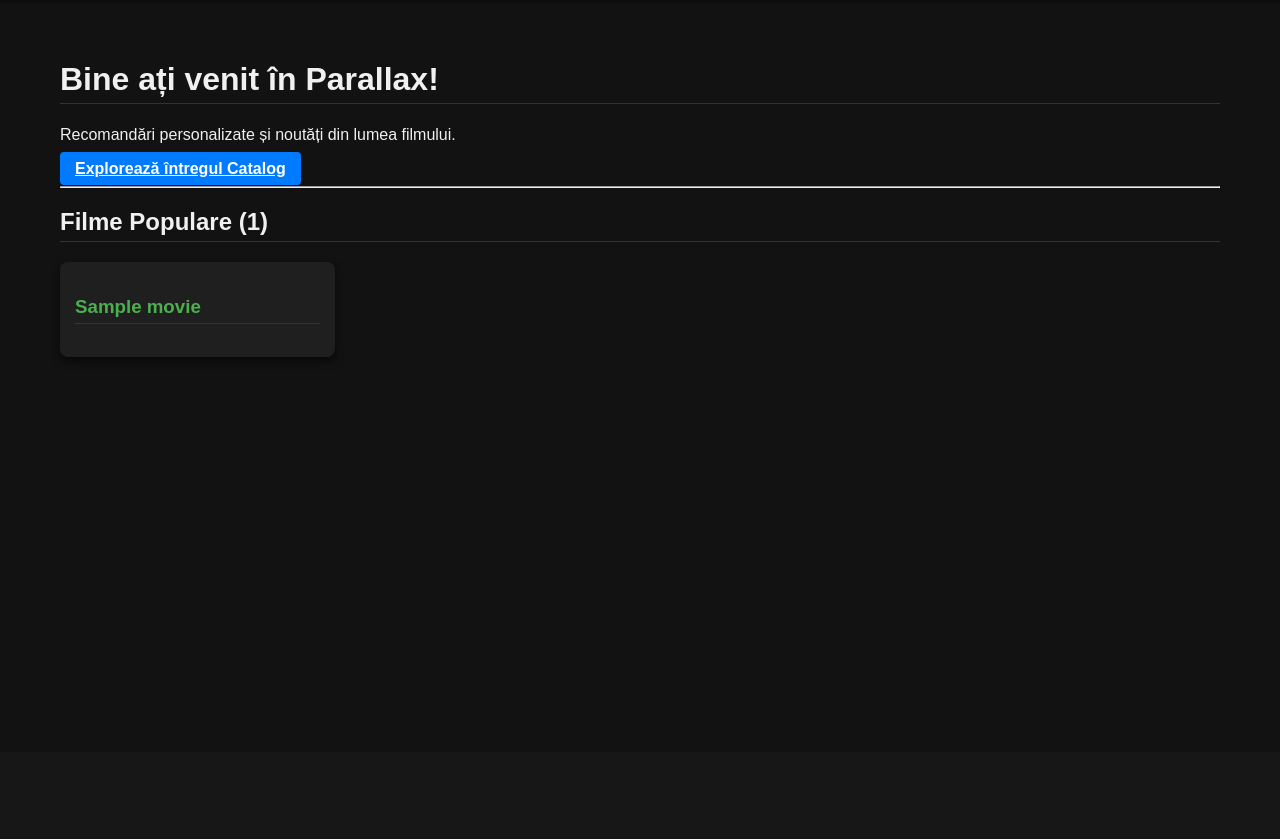
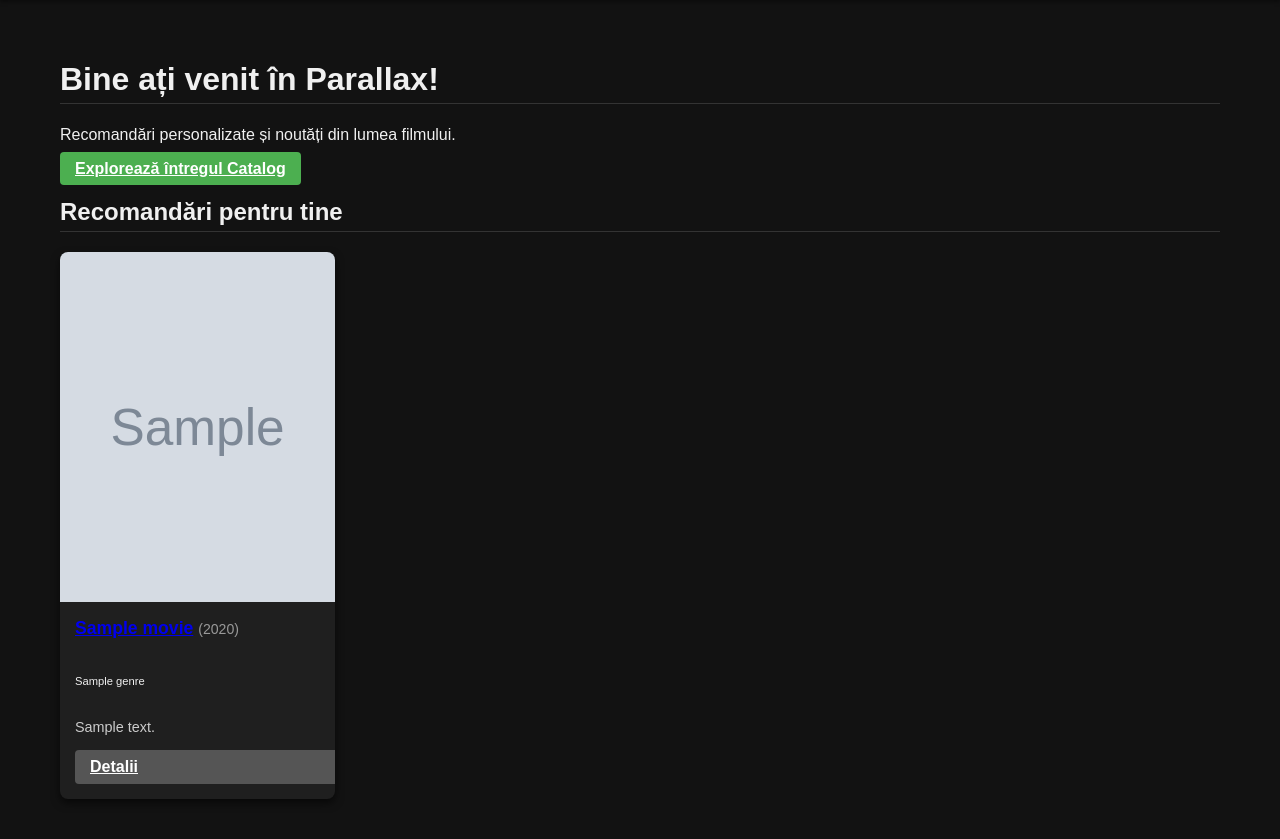
Before and after one commit to raavar/Parallax-Movie-Universe, a Flask app: page /home in a window 1280 px wide. Shown: the part 48-887 px from the top of the page. Before the commit the page ends 407 px from the top, so only its background shows below. Run offline with Flask 3, Linux system fonts and the light colour scheme; tables that the repository leaves empty hold one stand-in row (values such as "Sample post"); grey boxes marked "Sample" are stand-in pictures.

Commit message:
Added pictures to home page and catalogue

```diff
--- a/app/models.py
+++ b/app/models.py
@@ -77,7 +77,7 @@ class Movie(database.Model):
         'Genre',
         secondary=movie_genre_association, # Folosește tabela de asociere
         backref=database.backref('movies', lazy='dynamic'),
-        lazy='dynamic'
+        lazy='select'
     )
 
     # Corecție Relații: Trecem la back_populates
--- a/app/static/css/style.css
+++ b/app/static/css/style.css
@@ -241,16 +241,95 @@ h1, h2, h3 {
     margin-top: 20px;
 }
 
+/* --- Stiluri Noi pentru Cardurile din Catalog --- */
+
+/* Ajustăm cardul să fie Flexbox vertical pentru a alinia butonul jos */
 .movie-card {
     background-color: #1f1f1f;
-    padding: 15px;
     border-radius: 8px;
     box-shadow: 0 4px 8px rgba(0, 0, 0, 0.6);
+    overflow: hidden; /* Asigură că imaginea nu iese din colțurile rotunjite */
+    display: flex;
+    flex-direction: column;
+    padding: 0; /* Scoatem padding-ul general pentru ca poza să fie lipită de margini */
+    transition: transform 0.2s;
+    height: 100%; /* Face cardurile să aibă înălțime egală în grid */
 }
 
-.movie-card h3 a {
-    color: #4CAF50;
-    text-decoration: none;
+.movie-card:hover {
+    transform: translateY(-5px); /* Efect de ridicare la hover */
+    box-shadow: 0 8px 16px rgba(0, 0, 0, 0.8);
+}
+
+/* Containerul pentru poster */
+.movie-poster-wrapper {
+    width: 100%;
+    height: 350px; /* Înălțime fixă pentru uniformitate */
+    background-color: #000;
+    overflow: hidden;
+    display: block;
+}
+
+/* Imaginea propriu-zisă */
+.card-poster {
+    width: 100%;
+    height: 100%;
+    object-fit: cover; /* Taie imaginea ca să umple spațiul fără să o deformeze */
+    transition: opacity 0.3s;
+}
+
+.card-poster:hover {
+    opacity: 0.9;
+}
+
+/* Placeholder pentru lipsă imagine */
+.card-poster-placeholder {
+    width: 100%;
+    height: 100%;
+    display: flex;
+    justify-content: center;
+    align-items: center;
+    background-color: #333;
+    color: #555;
+    font-size: 3em;
+}
+
+/* Zona de text */
+.movie-card-content {
+    padding: 15px;
+    display: flex;
+    flex-direction: column;
+    flex-grow: 1; /* Umple restul spațiului */
+}
+
+.movie-card h3 {
+    font-size: 1.1em;
+    margin-top: 0;
+    margin-bottom: 10px;
+    border: none;
+    line-height: 1.3;
+}
+
+.year-badge {
+    font-size: 0.8em;
+    color: #999;
+    font-weight: normal;
+}
+
+.genres-row {
+    margin-bottom: 10px;
+}
+
+.description {
+    font-size: 0.9em;
+    color: #ccc;
+    margin-bottom: 15px;
+    flex-grow: 1; /* Împinge butonul jos */
+}
+
+/* Ajustare buton detalii */
+.movie-card .btn {
+    margin-right: 0; /* Resetare margine */
 }
 
 /* QR Code */
--- a/app/templates/index.html
+++ b/app/templates/index.html
@@ -1,34 +1,53 @@
 {% extends "base.html" %}
-{% block title %}Acasă{% endblock %}
+{% block title %}Acasa - Parallax{% endblock %}
 
 {% block content %}
-    <div class="container home-page">
-        <h1>Bine ați venit în Parallax!</h1>
-        <p class="lead">Recomandări personalizate și noutăți din lumea filmului.</p>
+<div class="container">
+    <div class="p-5 mb-4 bg-dark rounded-3">
+        <div class="container-fluid py-2">
+            <h1 class="display-5 fw-bold">Bine ați venit în Parallax!</h1>
+            <p class="col-md-8 fs-4">Recomandări personalizate și noutăți din lumea filmului.</p>
+            <a class="btn btn-primary btn-lg" href="{{ url_for('catalog') }}" role="button">Explorează întregul Catalog</a>
+        </div>
+    </div>
 
-        <div class="my-4">
-            <a href="{{ url_for('catalog') }}" class="btn btn-success btn-lg">
-                Explorează întregul Catalog
-            </a>
-        </div>
+    <h2 class="mt-4 mb-3 border-bottom pb-2">Recomandări pentru tine</h2>
 
-        <hr>
+    <div class="movie-list-grid">
+        {% for movie in movies %}
+            <div class="movie-card">
+                <a href="{{ url_for('movie_details', movie_id=movie.id) }}" class="movie-poster-wrapper">
+                    {% if movie.poster_url %}
+                        <img src="{{ movie.poster_url }}" alt="Poster {{ movie.title }}" class="card-poster" loading="lazy">
+                    {% else %}
+                        <div class="card-poster-placeholder">
+                            <i class="fas fa-film"></i>
+                        </div>
+                    {% endif %}
+                </a>
 
-        {% if current_user.is_authenticated %}
-            <h2 class="mb-4">
-                Recomandări pentru tine ({{ movies|length }})
-            </h2>
-        {% else %}
-            <h2 class="mb-4">Filme Populare ({{ movies|length }})</h2>
-        {% endif %}
+                <div class="movie-card-content">
+                    <h3>
+                        <a href="{{ url_for('movie_details', movie_id=movie.id) }}">{{ movie.title }}</a>
+                        <span class="year-badge">({{ movie.release_year }})</span>
+                    </h3>
 
-        <div class="movie-list-grid">
-            {% for movie in movies %}
-                <div class="movie-card">
-                    <h3><a href="{{ url_for('movie_details', movie_id=movie.id) }}">{{ movie.title }}</a></h3>
+                    <p class="small text-muted mb-2">
+                        {% for genre in movie.genres[:2] %}
+                            <span class="badge bg-secondary" style="font-size: 0.7em;">{{ genre.name }}</span>
+                        {% endfor %}
+                    </p>
+
+                    <p class="description">{{ movie.description[:60] }}{% if movie.description|length > 60 %}...{% endif %}</p>
+
+                    <a href="{{ url_for('movie_details', movie_id=movie.id) }}" class="btn btn-sm btn-secondary w-100 mt-auto">Detalii</a>
                 </div>
-            {% endfor %}
-        </div>
+            </div>
+        {% endfor %}
+    </div>
 
-        </div>
+    {% if not movies %}
+        <p class="text-muted">Momentan nu există recomandări disponibile.</p>
+    {% endif %}
+</div>
 {% endblock %}
```
Also changed, not shown: app/templates/catalog.html (+30 -8 lines), update_metadata.py (added, +102 -0 lines).
